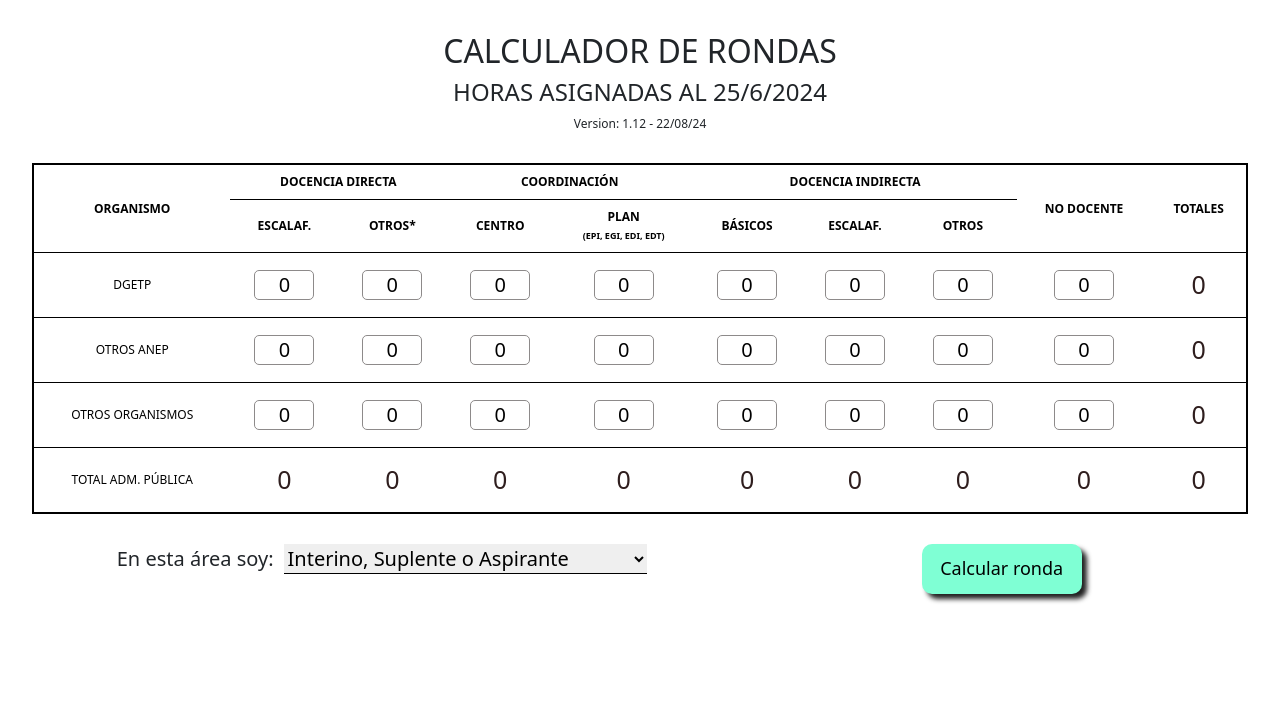
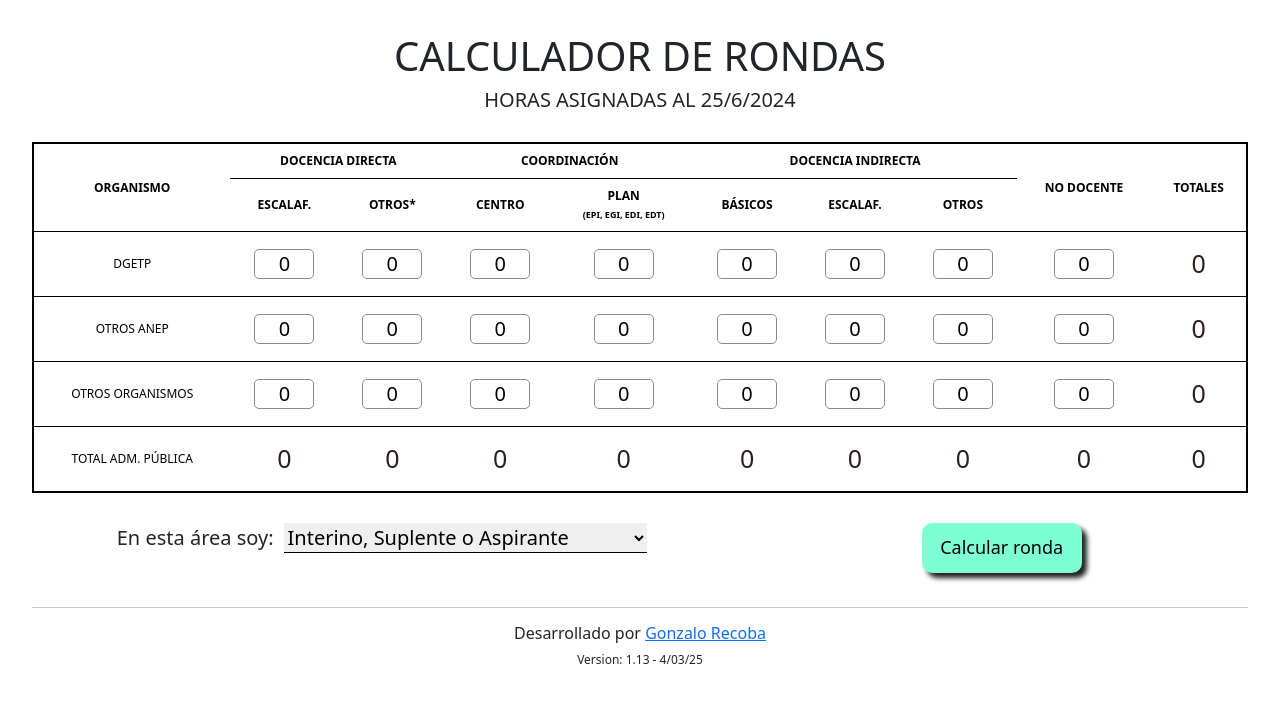
Before and after one commit to Gonzalo-Recoba/ControlCargaHoraria, a React (Vite) app: page / in a window 1280 px wide. Shown: the top 702 px of the page. Built offline with nearby package versions, Linux system fonts and the light colour scheme.

Commit message:
Correccion de errores

```diff
--- a/package.json
+++ b/package.json
@@ -10,6 +10,7 @@
     "preview": "vite preview"
   },
   "dependencies": {
+    "controlcargahoraria": "file:",
     "react": "^18.2.0",
     "react-dom": "^18.2.0",
     "react-hot-toast": "^2.4.1"
--- a/src/App.jsx
+++ b/src/App.jsx
@@ -5,7 +5,12 @@ function App() {
 
   return (
     <>
+      <h1>CALCULADOR DE RONDAS</h1>
       <Table/>
+      <br />
+      <hr />
+      <h6>Desarrollado por <a href='mailto:gonzalo.recoba@gmail.com'>Gonzalo Recoba</a></h6>
+      <p>Version: 1.13 - 4/03/25</p>
     </>
   )
 }
--- a/src/components/Table.jsx
+++ b/src/components/Table.jsx
@@ -95,9 +95,6 @@ const Table = () => {
         const { name, value } = e.target;
         setHoras({...horas, [name]: Number(value)})
     }
-    // const handleEscalafon = (e) => {
-    //     setEscalafon(e.target.value)
-    // }
 
     useEffect(()=>{
         setHoras({...horas,
@@ -241,14 +238,10 @@ const Table = () => {
                             hsAElegir(topeRonda - (horas.docDirEscalaf + horas.docDirOtros + horas.coordPlan + horas.docIndEscalaf)) :
                             hsAElegir(topeMax - horas.basicosAnep - horas.otrosCargosAnep - (horas.docDirEscalaf + horas.docDirOtros + horas.coordPlan + horas.docIndEscalaf));
                         setPuedeElegir(puedeElegirx)
-
-                        const puedeElegiry = hsAElegirInd(topeMax - horas.basicosAnep - horas.otrosCargosAnep ) > topeRonda ?
-                            hsAElegirInd(topeMax - (horas.docDirEscalaf + horas.docDirOtros + horas.coordPlan + horas.docIndEscalaf)) :
-                            hsAElegirInd(topeMax - horas.basicosAnep - horas.otrosCargosAnep - (horas.docDirEscalaf + horas.docDirOtros + horas.coordPlan + horas.docIndEscalaf));
-                            setPuedeElegirInd(puedeElegiry)
+                        setPuedeElegirInd(puedeElegirx)
 
                         //CASO 3
-                        setCoord(coordInc(puedeElegiry))
+                        setCoord(coordInc(puedeElegirx))
                     }
 
                     // Doc. Dir. mayor a 12
@@ -284,9 +277,9 @@ const Table = () => {
 
     return (
         <div className='page'>
-        <h2>CALCULADOR DE RONDAS</h2>
-        <h4>HORAS ASIGNADAS AL {dia} </h4>
-        <p>Version: 1.12 - 22/08/24</p>
+
+            <h5>HORAS ASIGNADAS AL {dia} </h5>
+
             <form id='formulario'>
                 <table className="table col-7 py-2">
                     <thead>
```
Also changed, not shown: 1 other file (tests, documents, lock files or other folders). Lines whose indentation alone changed are shown as unchanged.
